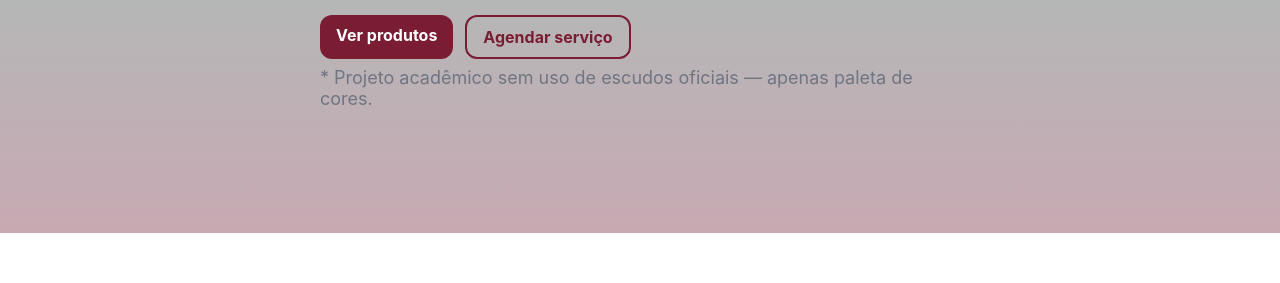
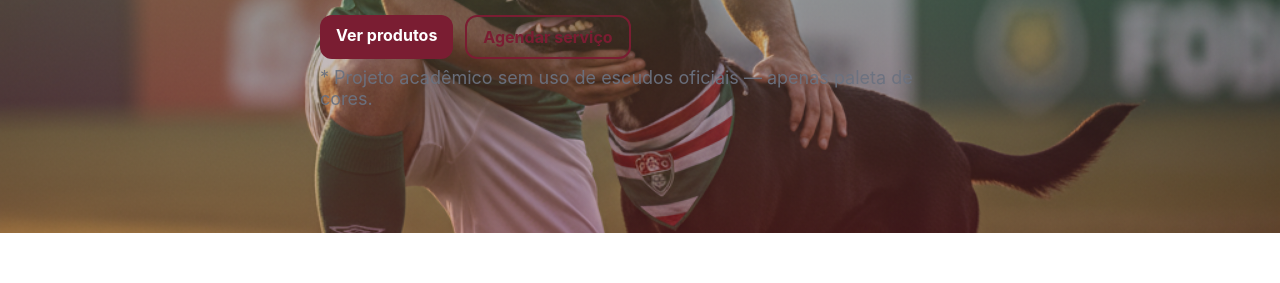
Before and after one commit to LauraNicida/petflu-petshop, a plain HTML site: page index.html in a window 1280 px wide. Shown: the part 269-552 px from the top of the page. Drawn offline with Linux system fonts and the light colour scheme.

Commit message:
Update background image in styles.css
Changed background image from hero.jpg to hero.png.

```diff
--- a/styles.css
+++ b/styles.css
@@ -43,7 +43,7 @@ a:hover{text-decoration:underline}
   display:flex;align-items:center;
   background:
     linear-gradient(0deg, rgba(122,29,50,.35), rgba(15,107,77,.35)),
-    url('assets/img/banners/hero.jpg?v=3');
+    url('assets/img/banners/hero.png?v=3');
   background-size:cover;
   background-position:center;
   background-color:#f2f4f7;
```
